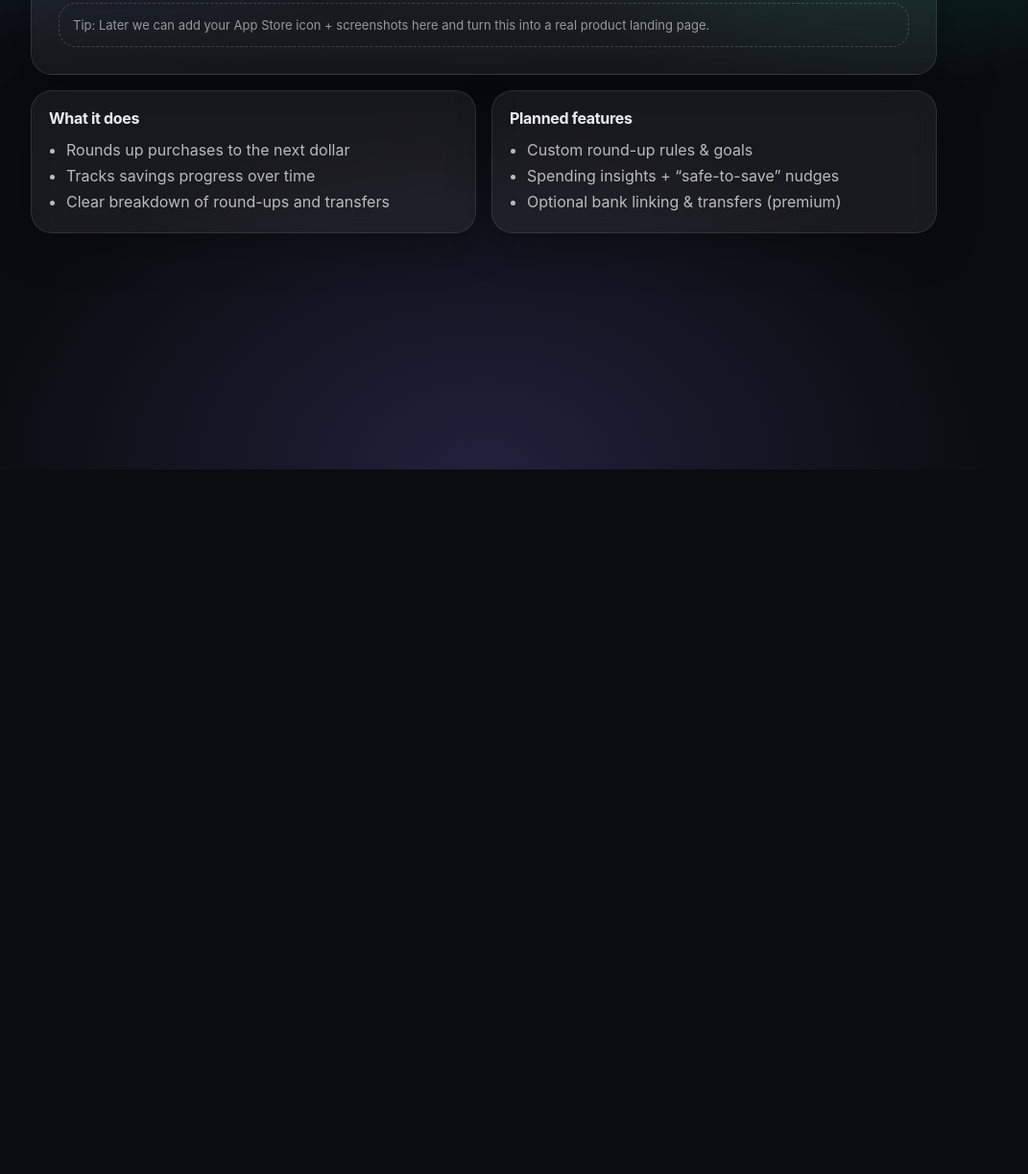
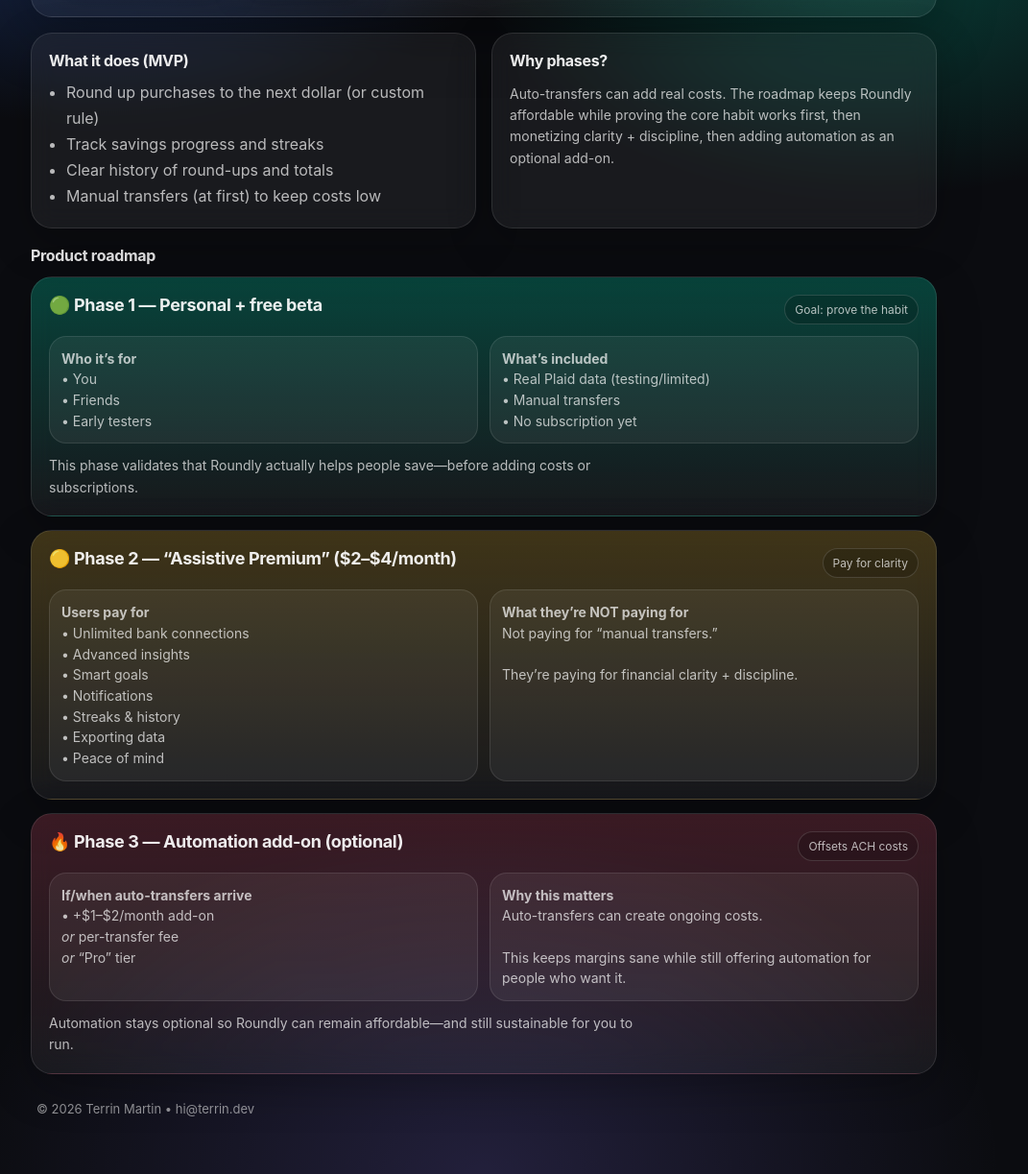
Before and after one commit to terrindev/terrindev.github.io, a plain HTML site: page roundly/index.html in a window 1280 px wide. Shown: the part 311-1534 px from the top of the page at 96% size, without its empty margins (136-1207 px from the left). Before the commit the page ends 800 px from the top, so only its background shows below. Drawn offline with Linux system fonts and the light colour scheme.

Commit message:
Update index.html

```diff
--- a/roundly/index.html
+++ b/roundly/index.html
@@ -5,6 +5,7 @@
   <meta name="viewport" content="width=device-width, initial-scale=1" />
   <title>Roundly — automatic round-up savings</title>
   <meta name="description" content="Roundly helps you save effortlessly by rounding up purchases. Coming soon on iOS." />
+
   <style>
     :root{
       --bg:#0b0c10;
@@ -15,10 +16,16 @@
       --muted2:rgba(255,255,255,.55);
       --shadow:0 18px 60px rgba(0,0,0,.35);
       --radius:22px;
+
+      --green: rgba(0, 210, 170, .28);
+      --yellow: rgba(255, 205, 60, .22);
+      --red: rgba(255, 90, 120, .20);
     }
+
     *{box-sizing:border-box}
     body{
-      margin:0; color:var(--text);
+      margin:0;
+      color:var(--text);
       font-family:-apple-system,BlinkMacSystemFont,"SF Pro Text","SF Pro Display",Segoe UI,Roboto,Helvetica,Arial,sans-serif;
       background:
         radial-gradient(900px 520px at 18% 10%, rgba(55, 120, 255,.35), transparent 55%),
@@ -29,9 +36,10 @@
     }
     a{color:inherit;text-decoration:none}
     .wrap{max-width:980px;margin:0 auto;padding:36px 18px 60px}
+
     .top{
       display:flex;align-items:center;justify-content:space-between;gap:12px;
-      padding:10px 2px 18px
+      padding:10px 2px 18px;
     }
     .back{color:var(--muted);font-size:14px}
     .pill{
@@ -39,79 +47,257 @@
       border:1px solid var(--border);backdrop-filter:blur(12px);-webkit-backdrop-filter:blur(12px);
       font-size:13px;color:var(--muted)
     }
+
     .hero{
       padding:28px;border-radius:var(--radius);
       background:linear-gradient(180deg, rgba(255,255,255,.10), rgba(255,255,255,.05));
-      border:1px solid var(--border);backdrop-filter:blur(14px);-webkit-backdrop-filter:blur(14px);
+      border:1px solid var(--border);
+      backdrop-filter:blur(14px);-webkit-backdrop-filter:blur(14px);
       box-shadow:var(--shadow);
     }
     h1{margin:0;font-size:42px;letter-spacing:-.04em;line-height:1.05}
-    p{margin:14px 0 0;color:var(--muted);font-size:16px;line-height:1.55;max-width:70ch}
-    .grid{display:grid;grid-template-columns:1fr 1fr;gap:16px;margin-top:16px}
-    @media (max-width:860px){.grid{grid-template-columns:1fr} h1{font-size:34px}}
-    .card{
-      padding:18px;border-radius:var(--radius);background:var(--card);border:1px solid var(--border);
-      backdrop-filter:blur(12px);-webkit-backdrop-filter:blur(12px);
-      box-shadow:0 14px 45px rgba(0,0,0,.25);
-    }
-    h2{margin:0 0 10px;font-size:16px;letter-spacing:-.02em}
-    ul{margin:0;padding-left:18px;color:var(--muted);line-height:1.7}
+    p{margin:14px 0 0;color:var(--muted);font-size:16px;line-height:1.55;max-width:72ch}
+
     .cta{margin-top:18px;display:flex;gap:12px;flex-wrap:wrap}
     .btn{
-      display:inline-flex;align-items:center;gap:10px;padding:12px 14px;border-radius:14px;
-      border:1px solid var(--border);background:rgba(255,255,255,.08);
-      color:var(--text);font-weight:600;font-size:14px;box-shadow:0 10px 30px rgba(0,0,0,.25);
+      display:inline-flex;align-items:center;gap:10px;
+      padding:12px 14px;border-radius:14px;
+      border:1px solid var(--border);
+      background:rgba(255,255,255,.08);
+      color:var(--text);
+      font-weight:600;font-size:14px;
+      box-shadow:0 10px 30px rgba(0,0,0,.25);
     }
     .btn.primary{
       background:linear-gradient(135deg, rgba(55,120,255,.45), rgba(0,210,170,.32));
       border-color:rgba(255,255,255,.18);
     }
-    .placeholder{
-      margin-top:14px;border-radius:18px;border:1px dashed rgba(255,255,255,.18);
-      padding:14px;color:var(--muted2);font-size:13px
+    .btn:hover{ transform: translateY(-1px); }
+
+    .grid{display:grid;grid-template-columns:1fr 1fr;gap:16px;margin-top:16px}
+    @media (max-width:860px){
+      .grid{grid-template-columns:1fr}
+      h1{font-size:34px}
+    }
+    .card{
+      padding:18px;border-radius:var(--radius);
+      background:var(--card);
+      border:1px solid var(--border);
+      backdrop-filter:blur(12px);-webkit-backdrop-filter:blur(12px);
+      box-shadow:0 14px 45px rgba(0,0,0,.25);
+    }
+    h2{margin:0 0 10px;font-size:16px;letter-spacing:-.02em}
+    .muted{color:var(--muted);font-size:14px;line-height:1.6}
+    ul{margin:0;padding-left:18px;color:var(--muted);line-height:1.7}
+
+    .sectionTitle{
+      margin-top: 18px;
+      font-size: 16px;
+      letter-spacing: -.02em;
+      color: var(--text);
+    }
+
+    /* Roadmap */
+    .roadmap{
+      display:grid;
+      grid-template-columns: 1fr;
+      gap: 14px;
+      margin-top: 12px;
+    }
+    .phase{
+      padding:18px;
+      border-radius: var(--radius);
+      border: 1px solid var(--border);
+      background: rgba(255,255,255,.06);
+      backdrop-filter: blur(12px);
+      -webkit-backdrop-filter: blur(12px);
+      box-shadow: 0 14px 45px rgba(0,0,0,.25);
+    }
+    .phaseHeader{
+      display:flex;
+      align-items:flex-start;
+      justify-content:space-between;
+      gap: 12px;
+      margin-bottom: 10px;
+    }
+    .phaseTitle{
+      margin:0;
+      font-size: 18px;
+      letter-spacing: -.02em;
+    }
+    .phaseTag{
+      font-size: 12px;
+      padding: 7px 10px;
+      border-radius: 999px;
+      border: 1px solid rgba(255,255,255,.14);
+      background: rgba(0,0,0,.18);
+      color: var(--muted);
+      white-space: nowrap;
+    }
+
+    .phase.green{ background: linear-gradient(180deg, var(--green), rgba(255,255,255,.05)); }
+    .phase.yellow{ background: linear-gradient(180deg, var(--yellow), rgba(255,255,255,.05)); }
+    .phase.red{ background: linear-gradient(180deg, var(--red), rgba(255,255,255,.05)); }
+
+    .phaseCols{
+      display:grid;
+      grid-template-columns: 1fr 1fr;
+      gap: 12px;
+      margin-top: 12px;
+    }
+    @media (max-width:860px){
+      .phaseCols{ grid-template-columns: 1fr; }
+    }
+
+    .goalBox{
+      border-radius: 18px;
+      border: 1px solid rgba(255,255,255,.10);
+      background: rgba(255,255,255,.06);
+      padding: 12px 12px;
+      color: var(--muted);
+      font-size: 14px;
+      line-height: 1.55;
+    }
+
+    footer{
+      margin-top: 18px;
+      color: var(--muted2);
+      font-size: 13px;
+      padding: 10px 6px 0;
     }
   </style>
 </head>
+
 <body>
   <div class="wrap">
     <div class="top">
       <a class="back" href="/">← Back</a>
-      <span class="pill">Roundly • Coming soon</span>
+      <span class="pill">Roundly • Roadmap</span>
     </div>
 
     <section class="hero">
       <h1>Roundly</h1>
-      <p>Roundly helps you save effortlessly by rounding up purchases and moving the spare change into savings. Simple, transparent, and designed for iOS.</p>
+      <p>
+        Roundly helps you save effortlessly by rounding up purchases and building a savings habit.
+        Starting simple, then adding premium insight—automation only when it makes business sense.
+      </p>
 
       <div class="cta">
         <a class="btn primary" href="mailto:hi@terrin.dev?subject=Roundly%20TestFlight%20interest">Join the TestFlight list</a>
         <a class="btn" href="mailto:hi@terrin.dev?subject=Roundly%20question">Ask a question</a>
       </div>
-
-      <div class="placeholder">
-        Tip: Later we can add your App Store icon + screenshots here and turn this into a real product landing page.
-      </div>
     </section>
 
     <div class="grid">
       <section class="card">
-        <h2>What it does</h2>
+        <h2>What it does (MVP)</h2>
         <ul>
-          <li>Rounds up purchases to the next dollar</li>
-          <li>Tracks savings progress over time</li>
-          <li>Clear breakdown of round-ups and transfers</li>
+          <li>Round up purchases to the next dollar (or custom rule)</li>
+          <li>Track savings progress and streaks</li>
+          <li>Clear history of round-ups and totals</li>
+          <li>Manual transfers (at first) to keep costs low</li>
         </ul>
       </section>
 
       <section class="card">
-        <h2>Planned features</h2>
-        <ul>
-          <li>Custom round-up rules & goals</li>
-          <li>Spending insights + “safe-to-save” nudges</li>
-          <li>Optional bank linking & transfers (premium)</li>
-        </ul>
+        <h2>Why phases?</h2>
+        <p class="muted">
+          Auto-transfers can add real costs. The roadmap keeps Roundly affordable while proving the core habit works first,
+          then monetizing clarity + discipline, then adding automation as an optional add-on.
+        </p>
       </section>
     </div>
+
+    <h2 class="sectionTitle">Product roadmap</h2>
+
+    <div class="roadmap">
+      <!-- Phase 1 -->
+      <section class="phase green">
+        <div class="phaseHeader">
+          <h3 class="phaseTitle">🟢 Phase 1 — Personal + free beta</h3>
+          <span class="phaseTag">Goal: prove the habit</span>
+        </div>
+
+        <div class="phaseCols">
+          <div class="goalBox">
+            <strong>Who it’s for</strong><br/>
+            • You<br/>
+            • Friends<br/>
+            • Early testers<br/>
+          </div>
+          <div class="goalBox">
+            <strong>What’s included</strong><br/>
+            • Real Plaid data (testing/limited)<br/>
+            • Manual transfers<br/>
+            • No subscription yet<br/>
+          </div>
+        </div>
+
+        <p class="muted" style="margin-top:12px;">
+          This phase validates that Roundly actually helps people save—before adding costs or subscriptions.
+        </p>
+      </section>
+
+      <!-- Phase 2 -->
+      <section class="phase yellow">
+        <div class="phaseHeader">
+          <h3 class="phaseTitle">🟡 Phase 2 — “Assistive Premium” ($2–$4/month)</h3>
+          <span class="phaseTag">Pay for clarity</span>
+        </div>
+
+        <div class="phaseCols">
+          <div class="goalBox">
+            <strong>Users pay for</strong><br/>
+            • Unlimited bank connections<br/>
+            • Advanced insights<br/>
+            • Smart goals<br/>
+            • Notifications<br/>
+            • Streaks & history<br/>
+            • Exporting data<br/>
+            • Peace of mind<br/>
+          </div>
+          <div class="goalBox">
+            <strong>What they’re NOT paying for</strong><br/>
+            Not paying for “manual transfers.”<br/><br/>
+            They’re paying for financial clarity + discipline.
+          </div>
+        </div>
+      </section>
+
+      <!-- Phase 3 -->
+      <section class="phase red">
+        <div class="phaseHeader">
+          <h3 class="phaseTitle">🔥 Phase 3 — Automation add-on (optional)</h3>
+          <span class="phaseTag">Offsets ACH costs</span>
+        </div>
+
+        <div class="phaseCols">
+          <div class="goalBox">
+            <strong>If/when auto-transfers arrive</strong><br/>
+            • +$1–$2/month add-on<br/>
+            <em>or</em> per-transfer fee<br/>
+            <em>or</em> “Pro” tier<br/>
+          </div>
+          <div class="goalBox">
+            <strong>Why this matters</strong><br/>
+            Auto-transfers can create ongoing costs.<br/><br/>
+            This keeps margins sane while still offering automation for people who want it.
+          </div>
+        </div>
+
+        <p class="muted" style="margin-top:12px;">
+          Automation stays optional so Roundly can remain affordable—and still sustainable for you to run.
+        </p>
+      </section>
+    </div>
+
+    <footer>
+      © <span id="y"></span> Terrin Martin • <a href="mailto:hi@terrin.dev">hi@terrin.dev</a>
+    </footer>
   </div>
+
+  <script>
+    document.getElementById('y').textContent = new Date().getFullYear();
+  </script>
 </body>
 </html>
```
